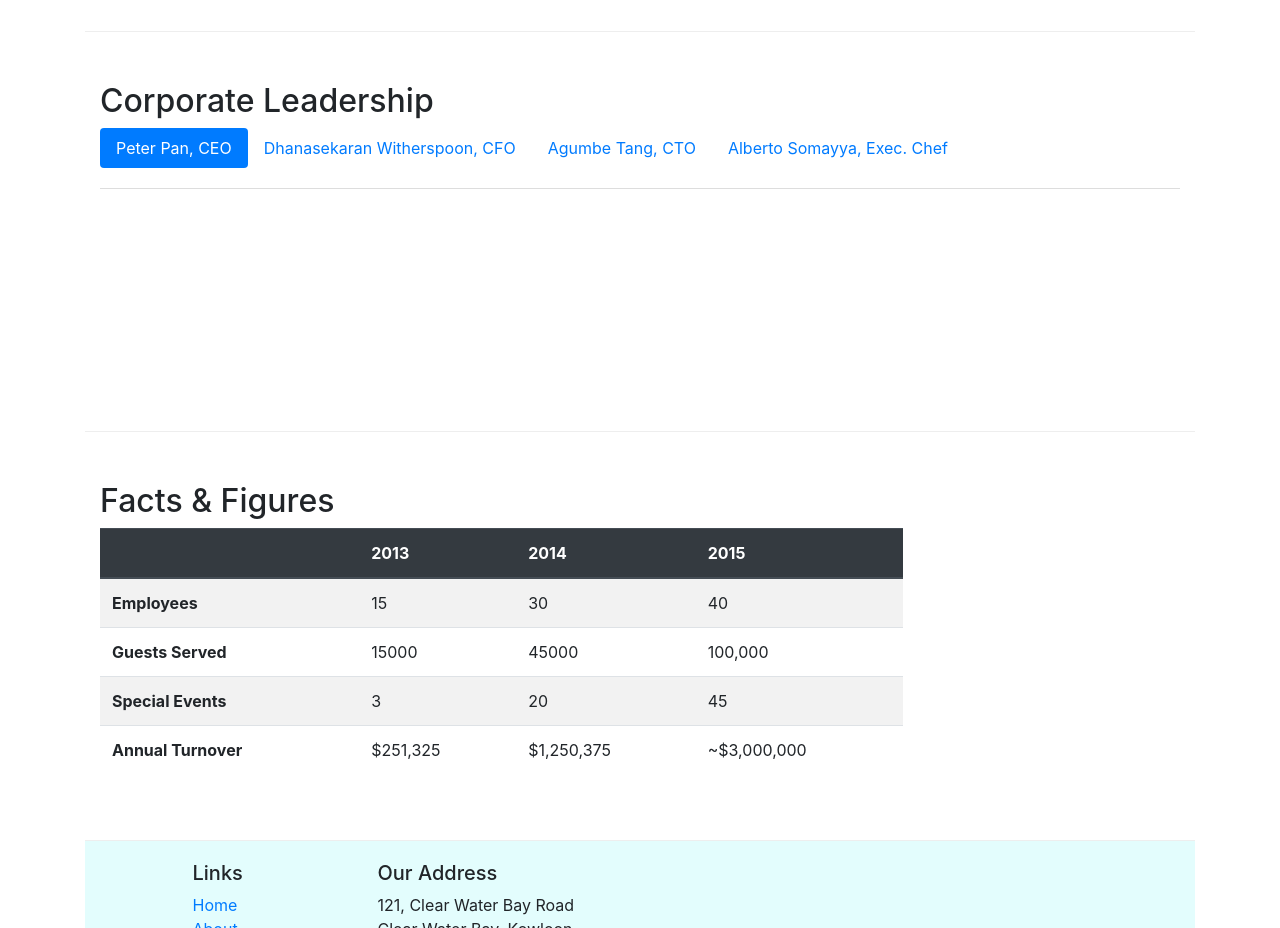
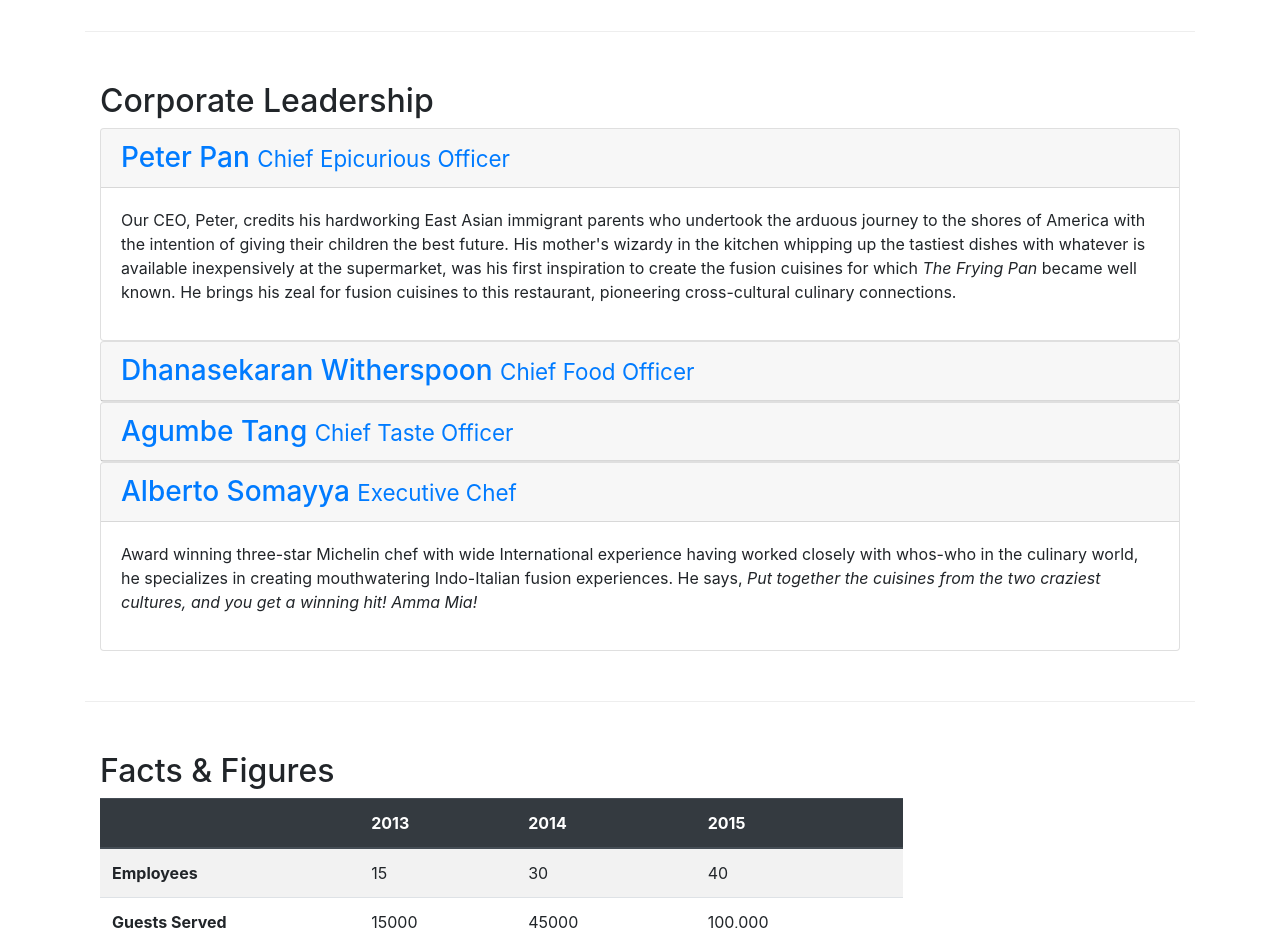
Before and after one commit to Koundinya-noob/conFusion, a website: page aboutus.html in a window 1280 px wide. Shown: the part 940-1868 px from the top of the page. Drawn offline with nearby package versions, Linux system fonts and the light colour scheme.

Commit message:
Accordion

```diff
--- a/aboutus.html
+++ b/aboutus.html
@@ -98,40 +98,62 @@
         <div class="row row-content">
             <div class="col-12">
                 <h2>Corporate Leadership</h2>
-
-                <ul class="nav nav-pills">
-                    <li class="nav-item">
-                        <a class="nav-link active" href="#peter" role="tabs" data-toggle="tab">Peter Pan, CEO</a>
-                    </li>
-                    <li class="nav-item">
-                        <a class="nav-link" href="#dhana" role="tabs" data-toggle="tab">Dhanasekaran Witherspoon, CFO</a>
-                    </li>
-                    <li class="nav-item">
-                        <a class="nav-link" href="#agumbe" role="tabs" data-toggle="tab">Agumbe Tang, CTO</a>
-                    </li>
-                    <li class="nav-item">
-                        <a class="nav-link" href="#alberto" role="tabs" data-toggle="tab">Alberto Somayya, Exec. Chef</a>
-                    </li>
-                </ul>
-                <div class="tab-content">
-                    <div role="tabpanel" id="peter" class="tab-pane fade show">
-                        <h3>Peter Pan <small>Chief Epicurious Officer</small></h3>
-                        <p class="d-none d-sm-block">Our CEO, Peter, credits his hardworking East Asian immigrant parents who undertook the arduous journey to the shores of America with the intention of giving their children the best future. His mother's wizardy in the kitchen whipping up the tastiest dishes with whatever is available inexpensively at the supermarket, was his first inspiration to create the fusion cuisines for which <em>The Frying Pan</em> became well known. He brings his zeal for fusion cuisines to this restaurant, pioneering cross-cultural culinary connections.</p>
+                <div id="accordion">
+                    <div class="card">
+                      <div class="card-header" role="tab" id="peterhead">
+                          <h3 class="mb-0">
+                            <a class="text-decoration-none" data-toggle="collapse" data-target="#peter">
+                                Peter Pan <small>Chief Epicurious Officer</small>
+                            </a>
+                            </h3>
+                      </div>
+                      <div class="collapse show" id="peter" data-parent="#accordion">
+                          <div class="card-body">
+                               <p class="d-none d-sm-block">Our CEO, Peter, credits his hardworking East Asian immigrant parents who undertook the arduous journey to the shores of America with the intention of giving their children the best future. His mother's wizardy in the kitchen whipping up the tastiest dishes with whatever is available inexpensively at the supermarket, was his first inspiration to create the fusion cuisines for which <em>The Frying Pan</em> became well known. He brings his zeal for fusion cuisines to this restaurant, pioneering cross-cultural culinary connections.</p>
+                          </div>
+                      </div>
                     </div>
-
-                    <div role="tabpanel" class="tab-pane fade" id="dhana">
-                        <h3>Dhanasekaran Witherspoon <small>Chief Food Officer</small></h3>
-                        <p class="d-none d-sm-block">Our CFO, Danny, as he is affectionately referred to by his colleagues, comes from a long established family tradition in farming and produce. His experiences growing up on a farm in the Australian outback gave him great appreciation for varieties of food sources. As he puts it in his own words, <em>Everything that runs, wins, and everything that stays, pays!</em></p>
+                    <div class="card">
+                        <div class="card-header" role="tab" id="dhanahead">
+                            <h3 class="mb-0">
+                                <a class="text-decoration-none collapsed" data-toggle="collapse" data-target="#dhana">
+                                    Dhanasekaran Witherspoon <small>Chief Food Officer</small>
+                                </a>
+                            </h3>
+                        </div>
+                        <div class="collapse" id="dhana" data-parent="#accordion">
+                            <div class="card-body">
+                                <p class="d-none d-sm-block">Our CFO, Danny, as he is affectionately referred to by his colleagues, comes from a long established family tradition in farming and produce. His experiences growing up on a farm in the Australian outback gave him great appreciation for varieties of food sources. As he puts it in his own words, <em>Everything that runs, wins, and everything that stays, pays!</em></p>
+                            </div>
+                        </div>
                     </div>
-
-                    <div role="tabpanel" id="agumbe" class="tab-pane fade">
-                        <h3>Agumbe Tang <small>Chief Taste Officer</small></h3>
-                        <p class="d-none d-sm-block">Blessed with the most discerning gustatory sense, Agumbe, our CTO, personally ensures that every dish that we serve meets his exacting tastes. Our chefs dread the tongue lashing that ensues if their dish does not meet his exacting standards. He lives by his motto, <em>You click only if you survive my lick.</em></p>
+                    <div class="card">
+                        <div class="card-header" role="tab" id="agumbehead">
+                            <h3 class="mb-0">
+                                <a class="text-decoration-none collapsed" data-toggle="collapse" data-target="#agumbe">
+                                    Agumbe Tang <small>Chief Taste Officer</small>
+                                </a>
+                            </h3>
+                        </div>
+                        <div class="collapse" id="agumbe" data-parent="#accordion">
+                            <div class="card-body">
+                                <p class="d-none d-sm-block">Blessed with the most discerning gustatory sense, Agumbe, our CTO, personally ensures that every dish that we serve meets his exacting tastes. Our chefs dread the tongue lashing that ensues if their dish does not meet his exacting standards. He lives by his motto, <em>You click only if you survive my lick.</em></p>
+                            </div>
+                        </div>
                     </div>
-
-                    <div role="tabpanel" id="alberto" class="tab-pane fade">
-                        <h3>Alberto Somayya <small>Executive Chef</small></h3>
-                        <p class="d-none d-sm-block">Award winning three-star Michelin chef with wide International experience having worked closely with whos-who in the culinary world, he specializes in creating mouthwatering Indo-Italian fusion experiences. He says, <em>Put together the cuisines from the two craziest cultures, and you get a winning hit! Amma Mia!</em></p>
+                    <div class="card">
+                        <div class="card-header" role="tab" id="albertohead">
+                            <h3 class="mb-0">
+                                <a class="text-decoration-none collapsed" data-toggle="collapse" data-target="#alberto">
+                                    Alberto Somayya <small>Executive Chef</small>
+                                </a>
+                            </h3>
+                        </div>
+                        <div class="collapsed" id="alberto" data-parent="#accordion">
+                            <div class="card-body">
+                                <p class="d-none d-sm-block">Award winning three-star Michelin chef with wide International experience having worked closely with whos-who in the culinary world, he specializes in creating mouthwatering Indo-Italian fusion experiences. He says, <em>Put together the cuisines from the two craziest cultures, and you get a winning hit! Amma Mia!</em></p>
+                            </div>
+                        </div>
                     </div>
                 </div>
             </div>
```
Also changed, not shown: css/styles.css (line endings or trailing spaces).
